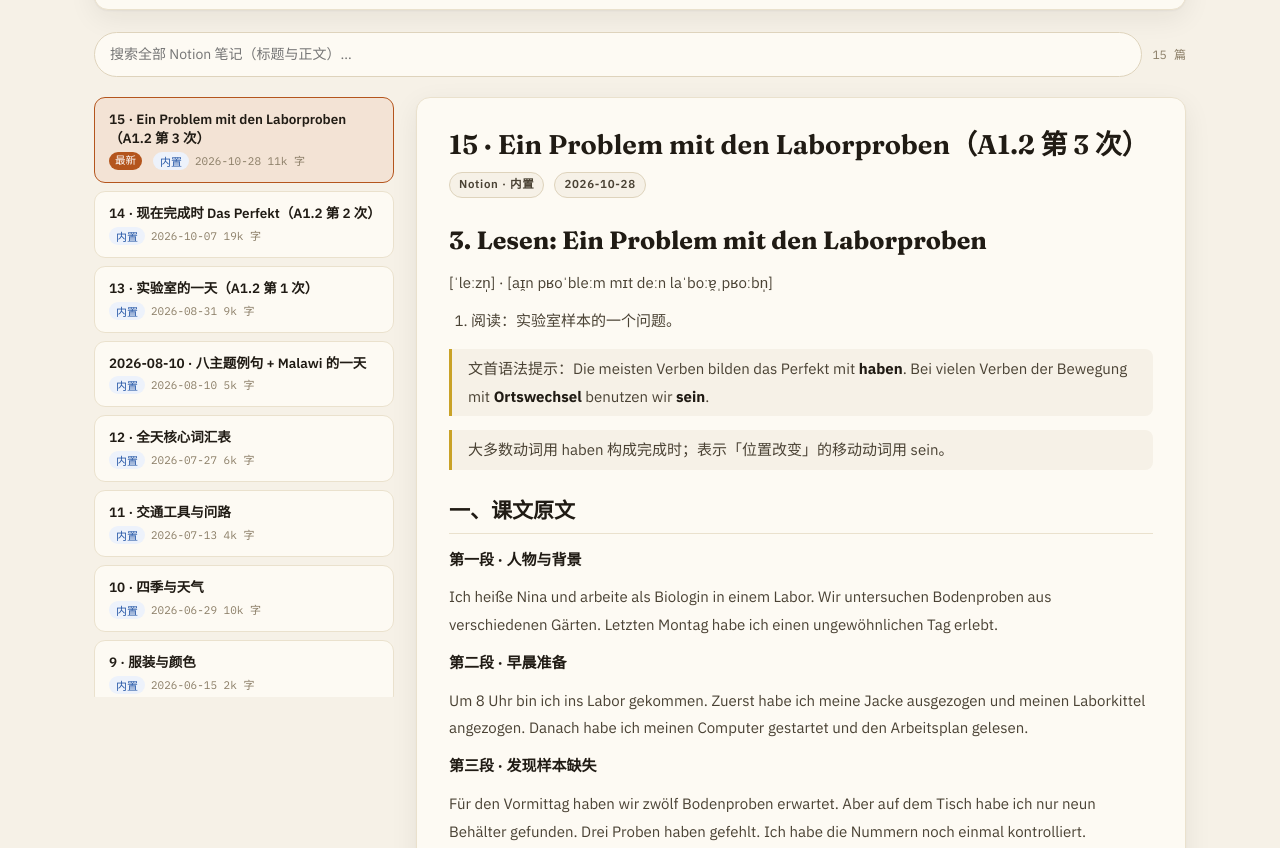
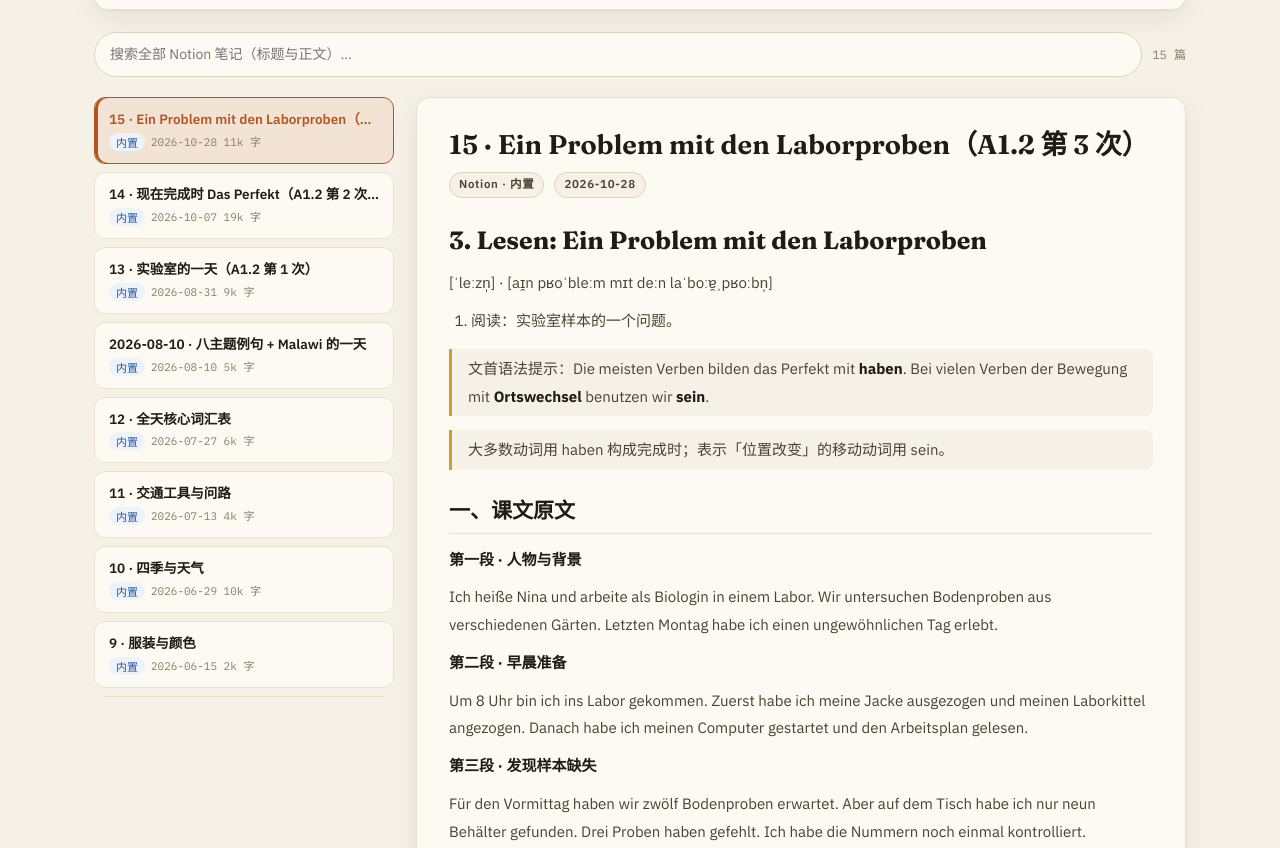
Before and after one commit to jianwu-atlas/deutschheft, a plain HTML site: page notion.html in a window 1280 px wide. Shown: the part 864-1712 px from the top of the page. Drawn offline with Linux system fonts and the light colour scheme.

Commit message:
fix(notion): 列表卡片等高，「最新」改为不占高度的色条标记
列表卡片高矮不一（长标题换行）显得参差；此前用「最新」文字徽章
还会把元信息行挤到换行，首条比其余高 19px。

- notion-import.js：标题单行省略（overflow hidden + ellipsis），完整标题
  放进 title 悬浮提示；「最新」标记改为 note-item 上的 ni-latest class。
- deutsch.css：.ni-title 单行省略；.note-item.ni-latest 用左侧 3px 色条 +
  标题 accent 色标识（深色主题用金色），不增加高度、不换行。
- 版本号：notion-import.js → v=34，deutsch.css → v=57。
- 验证：15 张卡片全部等高 67px；首条带色条、title 提示完整标题；
  13 条断言全过、零 JS 报错；播放器 34 条断言回归无影响。

```diff
--- a/assets/css/deutsch.css
+++ b/assets/css/deutsch.css
@@ -1425,9 +1425,12 @@ ruby.dh-ipa:hover rt { color: var(--gold); }
   .player-status { flex-basis: 100%; text-align: center; }
 }
 
-/* Notion 笔记列表：最新一篇的标记（列表按上课日期降序，最新在上） */
-.ni-new {
-  display: inline-block; margin-right: 5px; padding: 0 6px; border-radius: 99px;
-  background: var(--accent); color: #fff; font-size: 10.5px; line-height: 16px;
-}
-[data-theme="dark"] .ni-new { background: var(--gold); color: #201B14; }
+/* Notion 笔记列表：最新一篇的标记（列表按上课日期降序；用左侧色条 + 标题色，不占高度、不换行） */
+/* 标题单行省略（列表卡片等高，长标题不换行；完整标题见 title 悬浮提示） */
+.note-item .ni-title { display: block; white-space: nowrap; overflow: hidden; text-overflow: ellipsis; }
+/* 标题单行省略（列表卡片等高，长标题不换行；完整标题见 title 悬浮提示） */
+.note-item .ni-title { display: block; white-space: nowrap; overflow: hidden; text-overflow: ellipsis; }
+.note-item.ni-latest { box-shadow: inset 3px 0 0 var(--accent); }
+.note-item.ni-latest .ni-title { color: var(--accent); }
+[data-theme="dark"] .note-item.ni-latest { box-shadow: inset 3px 0 0 var(--gold); }
+[data-theme="dark"] .note-item.ni-latest .ni-title { color: var(--gold); }
--- a/assets/js/notion-import.js
+++ b/assets/js/notion-import.js
@@ -181,9 +181,9 @@ function renderNotionPage(app) {
     <div class="notes-layout">
       <aside class="note-list" id="noteList">
         ${list.map((n, i) => `
-          <button class="note-item ${active && n.id === active.id ? "on" : ""}" data-id="${n.id}">
+          <button class="note-item ${i === 0 && !q ? "ni-latest" : ""} ${active && n.id === active.id ? "on" : ""}" data-id="${n.id}" title="${esc(n.title)}">
             <span class="ni-title">${n.title}</span>
-            <span class="ni-meta">${i === 0 ? '<span class="ni-new">最新</span>' : ""}<span class="ni-badge ${n.kind}">${n.kind === "builtin" ? "内置" : "导入"}</span>${n.classDate || n.date || ""} ${n.text.length > 1000 ? Math.round(n.text.length / 1000) + "k 字" : n.text.length + " 字"}</span>
+            <span class="ni-meta"><span class="ni-badge ${n.kind}">${n.kind === "builtin" ? "内置" : "导入"}</span>${n.classDate || n.date || ""} ${n.text.length > 1000 ? Math.round(n.text.length / 1000) + "k 字" : n.text.length + " 字"}</span>
           </button>`).join("")}
       </aside>
       <section class="note-reader card" id="noteReader" style="padding:30px 32px">
--- a/notion.html
+++ b/notion.html
@@ -8,7 +8,7 @@
 <link rel="preconnect" href="https://fonts.googleapis.com">
 <link rel="preconnect" href="https://fonts.gstatic.com" crossorigin>
 <link href="https://fonts.googleapis.com/css2?family=Fraunces:ital,opsz,wght@0,9..144,300..700;1,9..144,300..700&family=IBM+Plex+Sans:wght@400;500;600;700&family=IBM+Plex+Mono:ital,wght@0,400;0,500;1,400&display=swap" rel="stylesheet">
-<link rel="stylesheet" href="assets/css/deutsch.css?v=55">
+<link rel="stylesheet" href="assets/css/deutsch.css?v=57">
 <link rel="icon" type="image/svg+xml" href="assets/img/favicon.svg?v=34">
 <link rel="icon" type="image/png" sizes="32x32" href="assets/img/favicon-32.png?v=34">
 <link rel="icon" type="image/png" sizes="16x16" href="assets/img/favicon-16.png?v=34">
@@ -93,6 +93,6 @@
 <script src="assets/js/deutsch.js?v=46"></script>
 <script src="assets/js/offline.js?v=1"></script>
 <script src="assets/js/annotate.js?v=33"></script>
-<script src="assets/js/notion-import.js?v=32"></script>
+<script src="assets/js/notion-import.js?v=34"></script>
 </body>
 </html>
```
Also changed, not shown: formen.html (+1 -1 lines), grammatik.html (+1 -1 lines), index.html (+1 -1 lines), kursplan.html (+1 -1 lines), lehrbuch.html (+1 -1 lines), lektionen.html (+1 -1 lines), referenz.html (+1 -1 lines), sucheng.html (+1 -1 lines), texte.html (+1 -1 lines), tts.html (+1 -1 lines), uebungen.html (+1 -1 lines), w6000.html (+1 -1 lines), wortschatz.html (+1 -1 lines).
